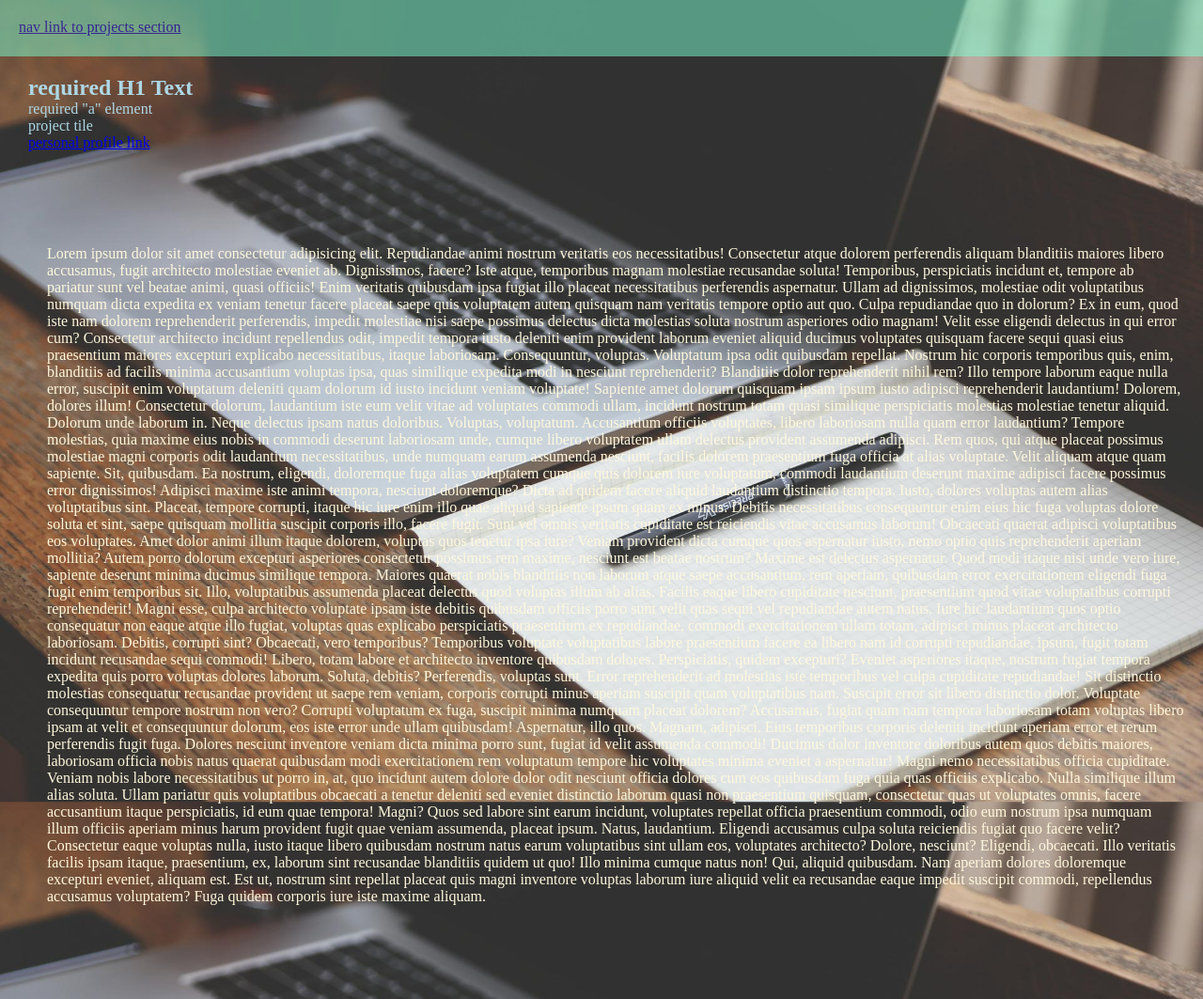
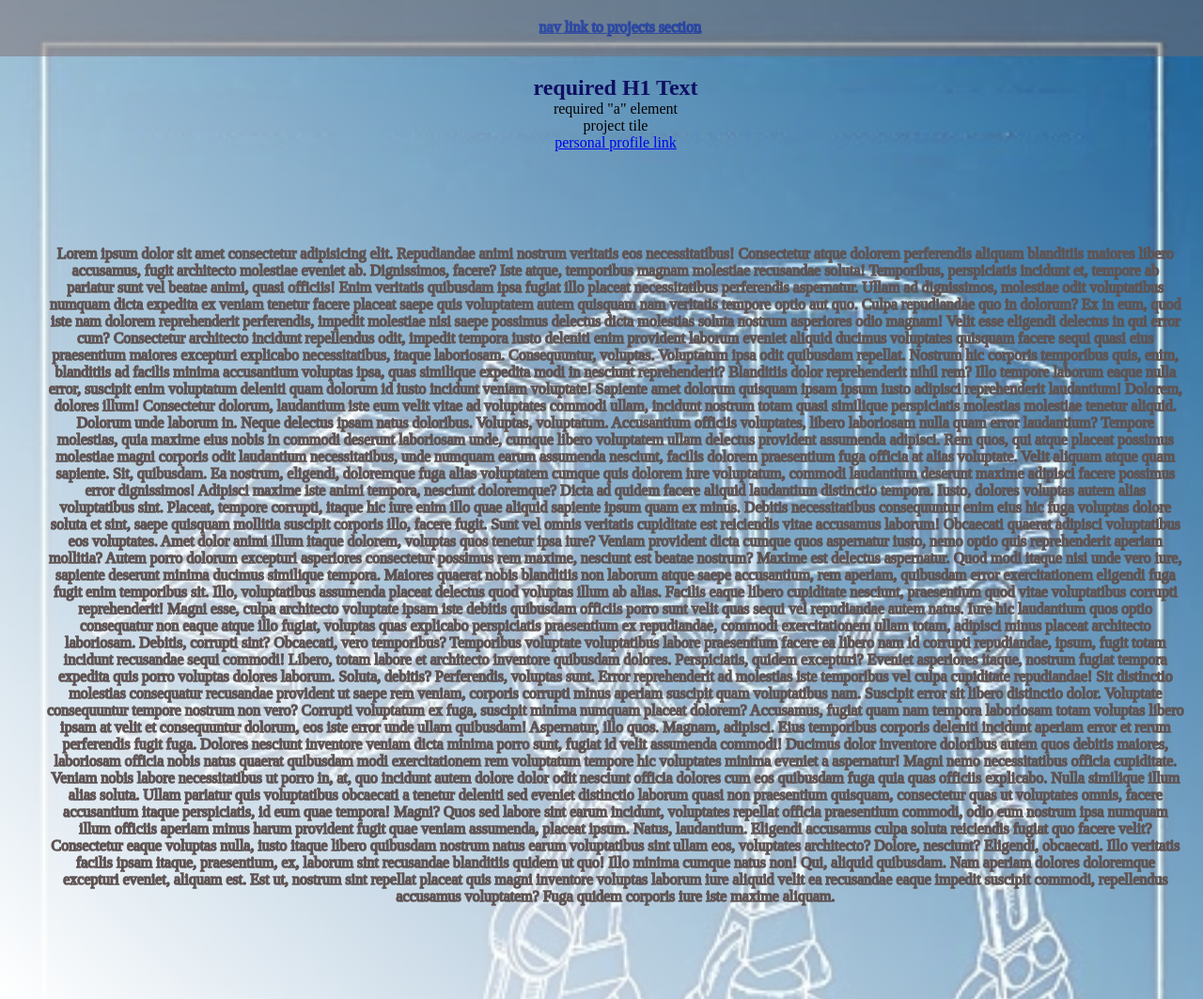
Before and after one commit to jwalk0007/CP-5-PersonalPortfolioPage, a plain HTML site: page index.html in a window 1280 px wide. Shown: the whole page at 94% size. Drawn offline with Linux system fonts and the light colour scheme.

Commit message:
background design change

```diff
--- a/styles.css
+++ b/styles.css
@@ -1,36 +1,40 @@
 * {
   margin: 0;
   padding: 0;
+  text-align: center;
 }
 
 .background-image {
-  background-image: url(/images/desk-593327_1920.jpg);
+  background-image: url(/images/at-at-background-no-text.jpg);
   background-size: cover;
   background-attachment: fixed;
   background-position: center;
+  z-index: 0;
 }
 
-body {
-  color: lightblue;
-}
-
-.header{
+.header {
   position: fixed;
   width: 100%;
   height: 40px;
-  background-color: aquamarine;
+  background-color: rgb(124, 107, 107);
   opacity: 50%;
   padding-top: 20px;
   padding-left: 20px;
+  -webkit-text-stroke: 1.5px darkblue;
 }
 
 .main {
   padding-top: 80px;
   padding-left: 30px;
+  background: linear-gradient(45deg, rgba(255,255,255,4),rgba(255,255,255,.1));
+  z-index: 1;
 }
 
-.content{
-  color: cornsilk;
+#welcome-section {
+  color: rgb(15, 15, 99);
+}
+.content {
+  -webkit-text-stroke: 1.5px rgb(95, 84, 84);
   padding: 100px 20px
 }
 
```
Also changed, not shown: images/at-at-background-no-text.jpg (added).
